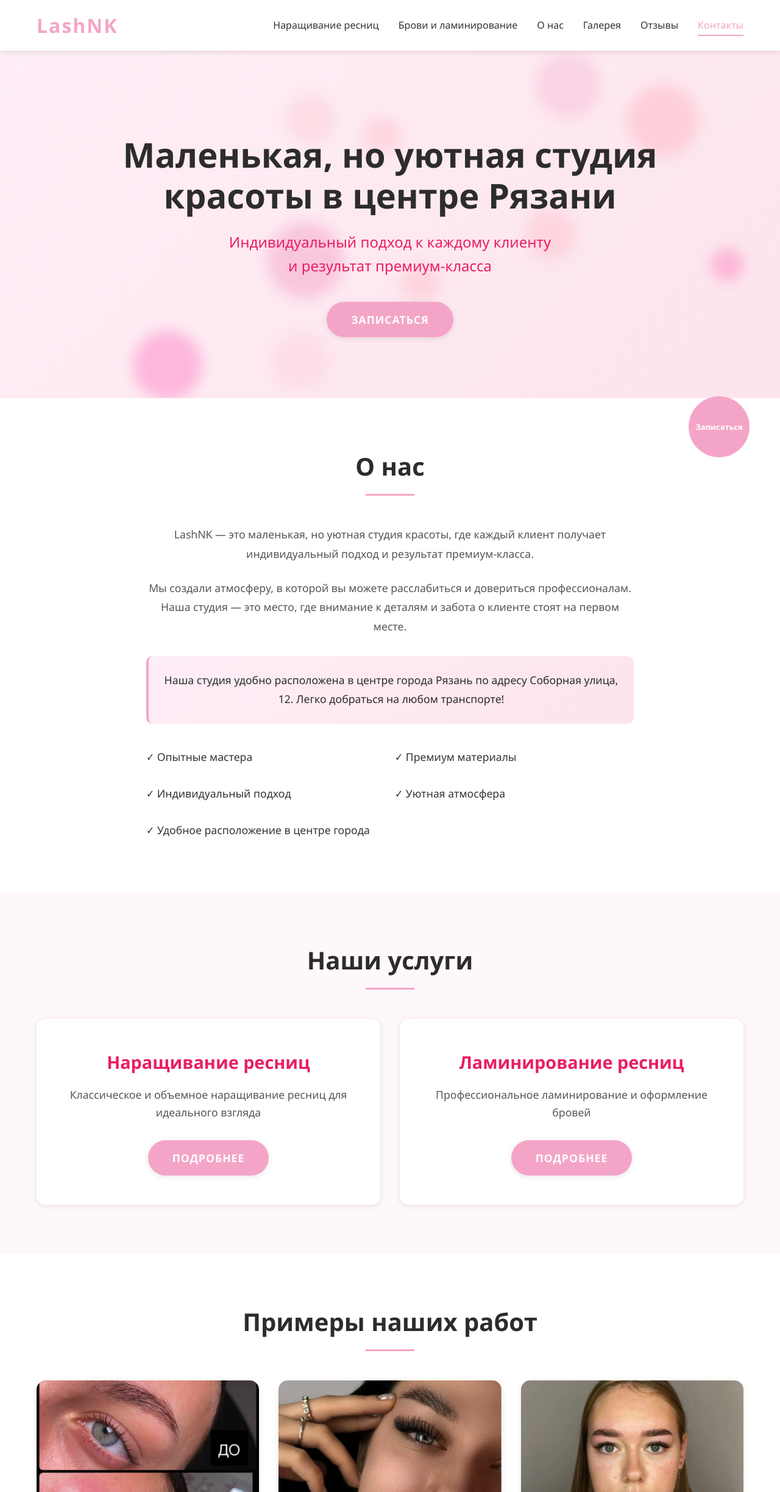
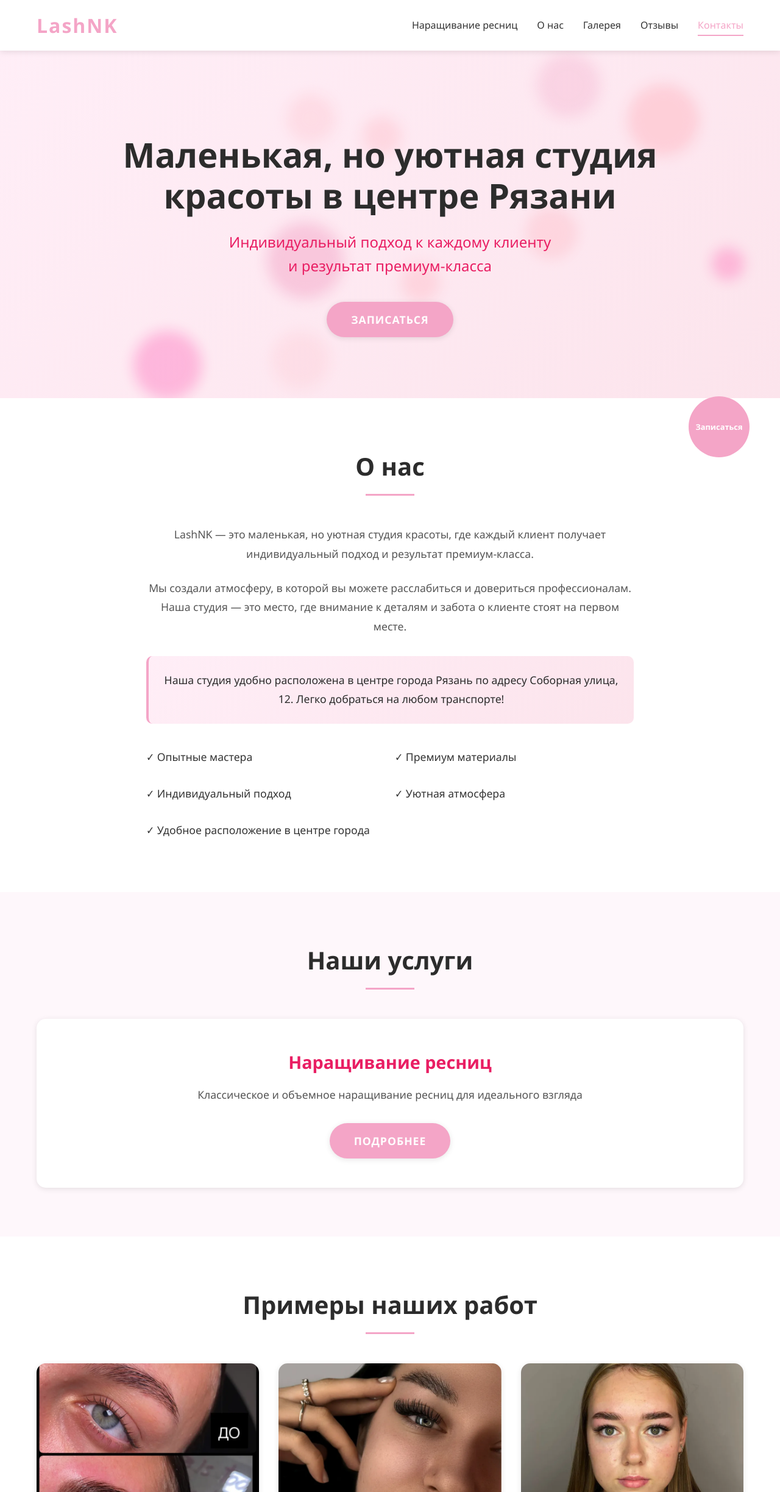
Before and after one commit to temalev/lashnkNuxt, a Nuxt app: page / in a window 1280 px wide. Shown: the top 2447 px of the page at 61% size. Built offline with nearby package versions, Linux system fonts and the light colour scheme.

Commit message:
fix услуги

```diff
--- a/components/AppHeader.vue
+++ b/components/AppHeader.vue
@@ -9,7 +9,7 @@
         </div>
         <nav class="nav" :class="{ active: isMenuOpen }">
           <NuxtLink to="/lash" class="nav-link" @click="closeMenu">Наращивание ресниц</NuxtLink>
-          <NuxtLink to="/brows-lamination" class="nav-link" @click="closeMenu">Брови и ламинирование</NuxtLink>
+          <!-- <NuxtLink to="/brows-lamination" class="nav-link" @click="closeMenu">Брови и ламинирование</NuxtLink> -->
           <a href="#about" class="nav-link" :class="{ active: isAnchorActive('#about') }" @click="handleNavClick">О нас</a>
           <a href="#gallery" class="nav-link" :class="{ active: isAnchorActive('#gallery') }" @click="handleNavClick">Галерея</a>
           <a href="#reviews" class="nav-link" :class="{ active: isAnchorActive('#reviews') }" @click="handleNavClick">Отзывы</a>
--- a/pages/index.vue
+++ b/pages/index.vue
@@ -45,11 +45,6 @@
             <NuxtLink to="/lash" class="btn btn-primary">Подробнее</NuxtLink>
           </div>
 
-          <div class="service-preview-card">
-            <h3>Ламинирование ресниц</h3>
-            <p>Профессиональное ламинирование и оформление бровей</p>
-            <NuxtLink to="/brows-lamination" class="btn btn-primary">Подробнее</NuxtLink>
-          </div>
         </div>
       </div>
     </section>
```
